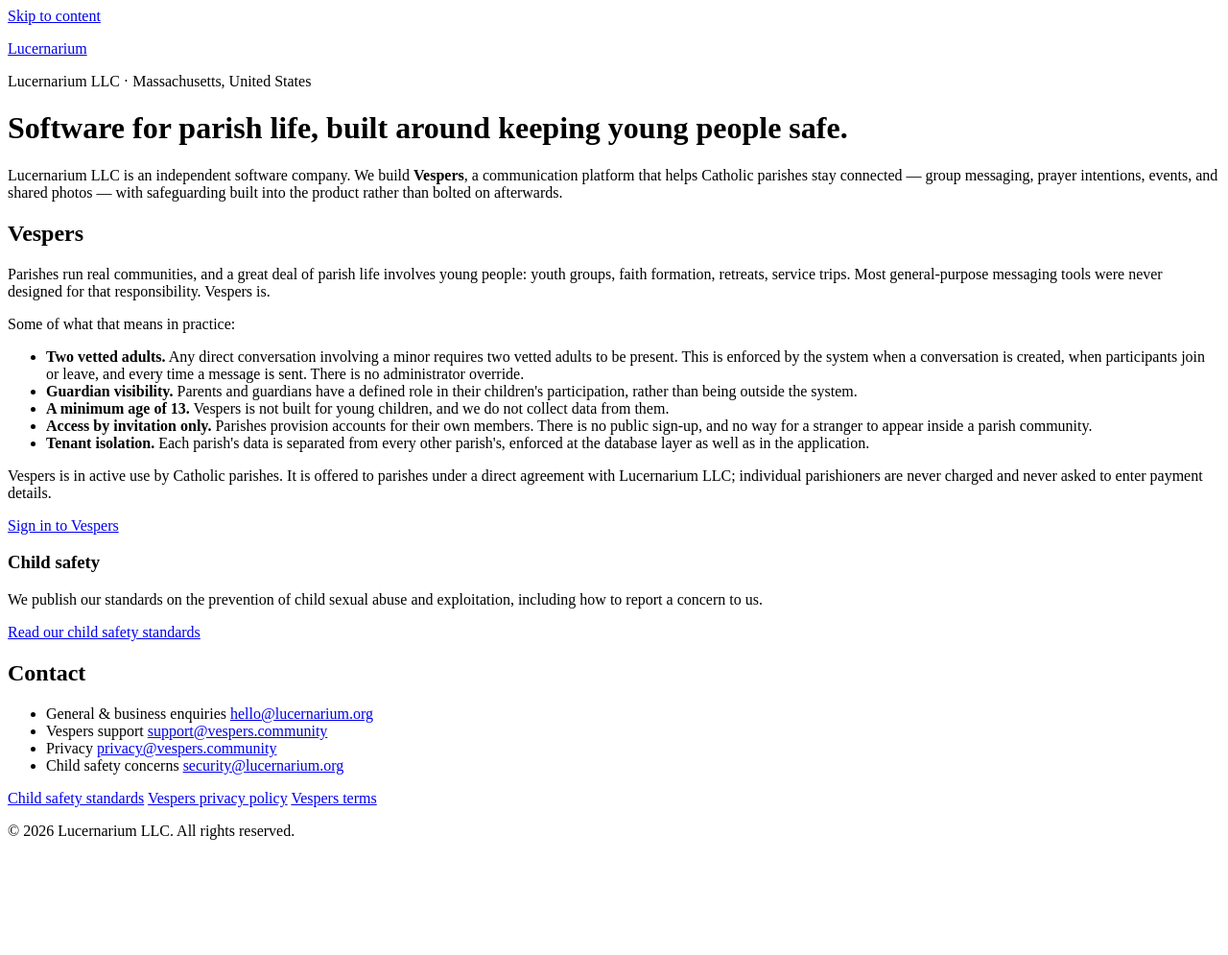
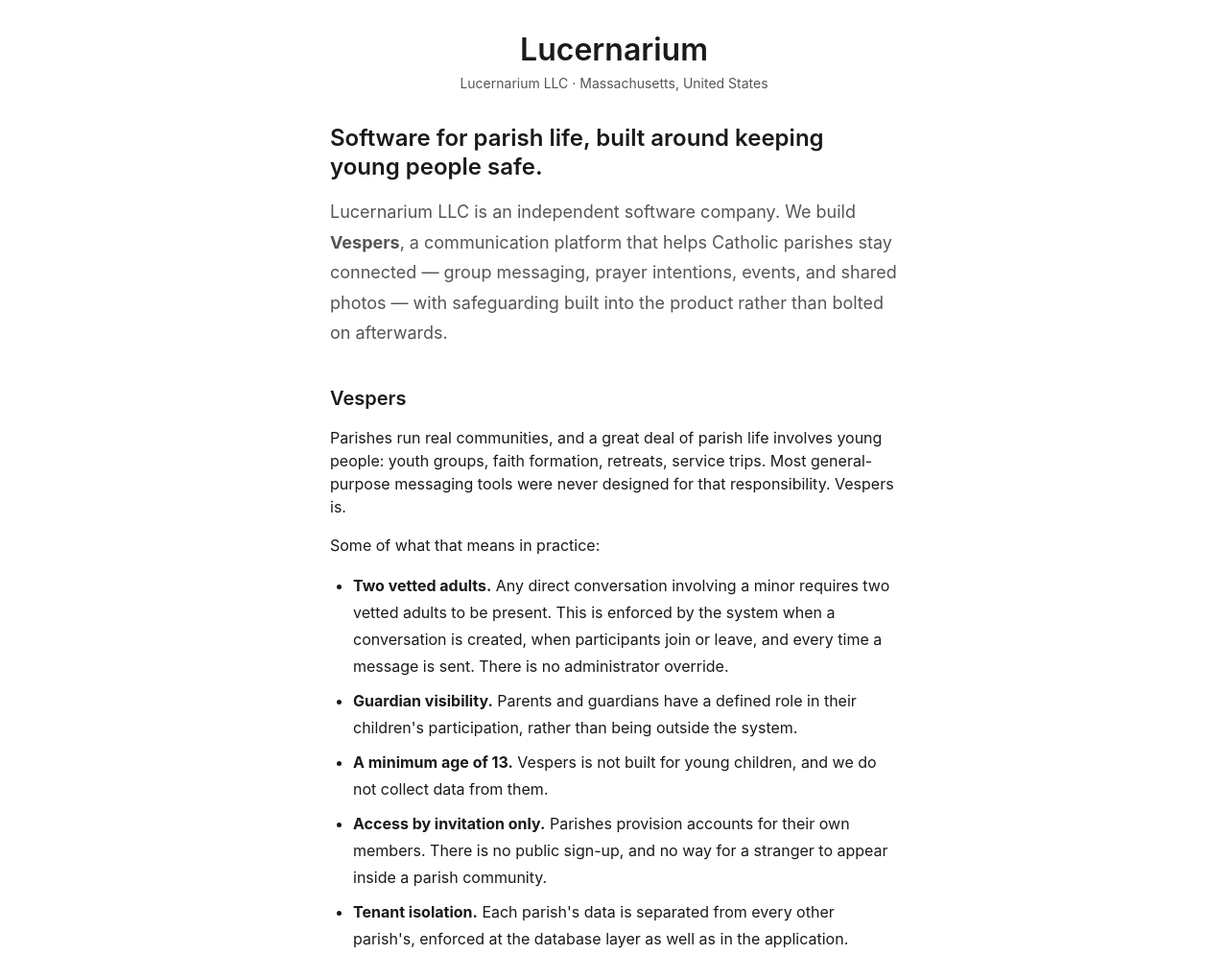
Before and after one commit to Lucernarium/lucernarium.org, a plain HTML site: page index.html in a window 1280 px wide. Shown: the top 995 px of the page at 96% size. Before the commit the page ends 891 px from the top, so only its background shows below. Drawn offline with Linux system fonts and the light colour scheme; the site is published under a folder, as on GitHub Pages, so addresses that start at the root find nothing.

Commit message:
Use relative asset and nav paths so the site works opened from disk
Root-absolute `href="/styles.css"` resolves against the filesystem root
under file://, not the site directory, so opening index.html directly
produced completely unstyled markup — Times New Roman on a transparent
background. Same for the "/" and "/child-safety/" nav links.

This was invisible to me because every check I ran went through a local
HTTP server, where the absolute path is correct. Verified now under both
schemes: file:// and http://, both pages, zero failed requests.

Relative paths cost nothing on Cloudflare Pages and make the repo
browsable from a checkout without a server.

```diff
--- a/child-safety/index.html
+++ b/child-safety/index.html
@@ -9,14 +9,14 @@
       name="description"
       content="Lucernarium LLC's standards against child sexual abuse and exploitation (CSAE) for Vespers, including how to report a concern."
     />
-    <link rel="stylesheet" href="/styles.css" />
+    <link rel="stylesheet" href="../styles.css" />
   </head>
   <body>
     <a class="skip-link" href="#main">Skip to content</a>
 
     <div class="wrap">
       <header class="masthead">
-        <p class="wordmark"><a href="/">Lucernarium</a></p>
+        <p class="wordmark"><a href="../index.html">Lucernarium</a></p>
         <p class="entity">Lucernarium LLC &middot; Massachusetts, United States</p>
       </header>
 
@@ -179,7 +179,7 @@
 
       <footer class="site-footer">
         <nav aria-label="Footer">
-          <a href="/">Lucernarium</a>
+          <a href="../index.html">Lucernarium</a>
           <a href="https://vespers.community/privacy">Vespers privacy policy</a>
           <a href="https://vespers.community/terms">Vespers terms</a>
         </nav>
--- a/index.html
+++ b/index.html
@@ -9,14 +9,14 @@
       name="description"
       content="Lucernarium LLC builds Vespers, a communication platform for Catholic parishes with child safety designed into its core."
     />
-    <link rel="stylesheet" href="/styles.css" />
+    <link rel="stylesheet" href="styles.css" />
   </head>
   <body>
     <a class="skip-link" href="#main">Skip to content</a>
 
     <div class="wrap">
       <header class="masthead">
-        <p class="wordmark"><a href="/">Lucernarium</a></p>
+        <p class="wordmark"><a href="index.html">Lucernarium</a></p>
         <p class="entity">Lucernarium LLC &middot; Massachusetts, United States</p>
       </header>
 
@@ -86,7 +86,7 @@
             We publish our standards on the prevention of child sexual abuse and
             exploitation, including how to report a concern to us.
           </p>
-          <p><a href="/child-safety/">Read our child safety standards</a></p>
+          <p><a href="child-safety/index.html">Read our child safety standards</a></p>
         </div>
 
         <h2>Contact</h2>
@@ -113,7 +113,7 @@
 
       <footer class="site-footer">
         <nav aria-label="Footer">
-          <a href="/child-safety/">Child safety standards</a>
+          <a href="child-safety/index.html">Child safety standards</a>
           <a href="https://vespers.community/privacy">Vespers privacy policy</a>
           <a href="https://vespers.community/terms">Vespers terms</a>
         </nav>
```
